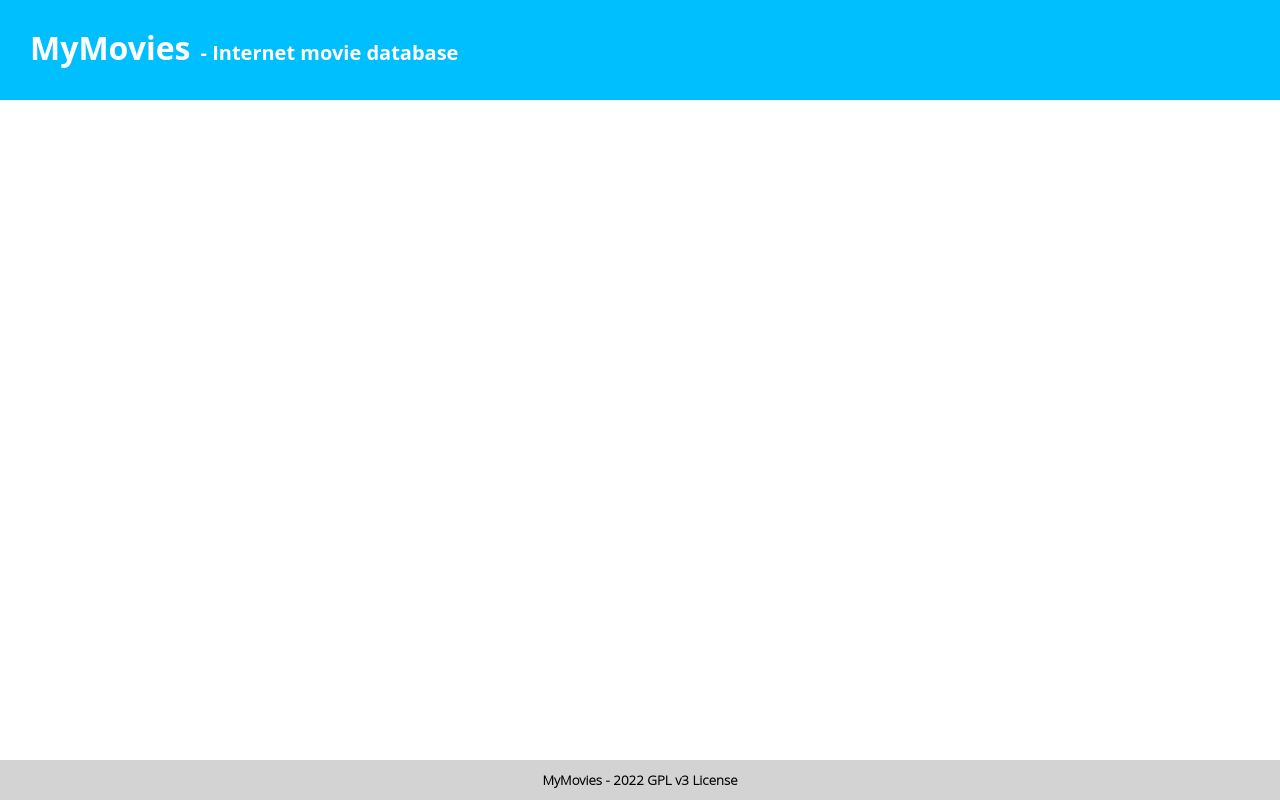
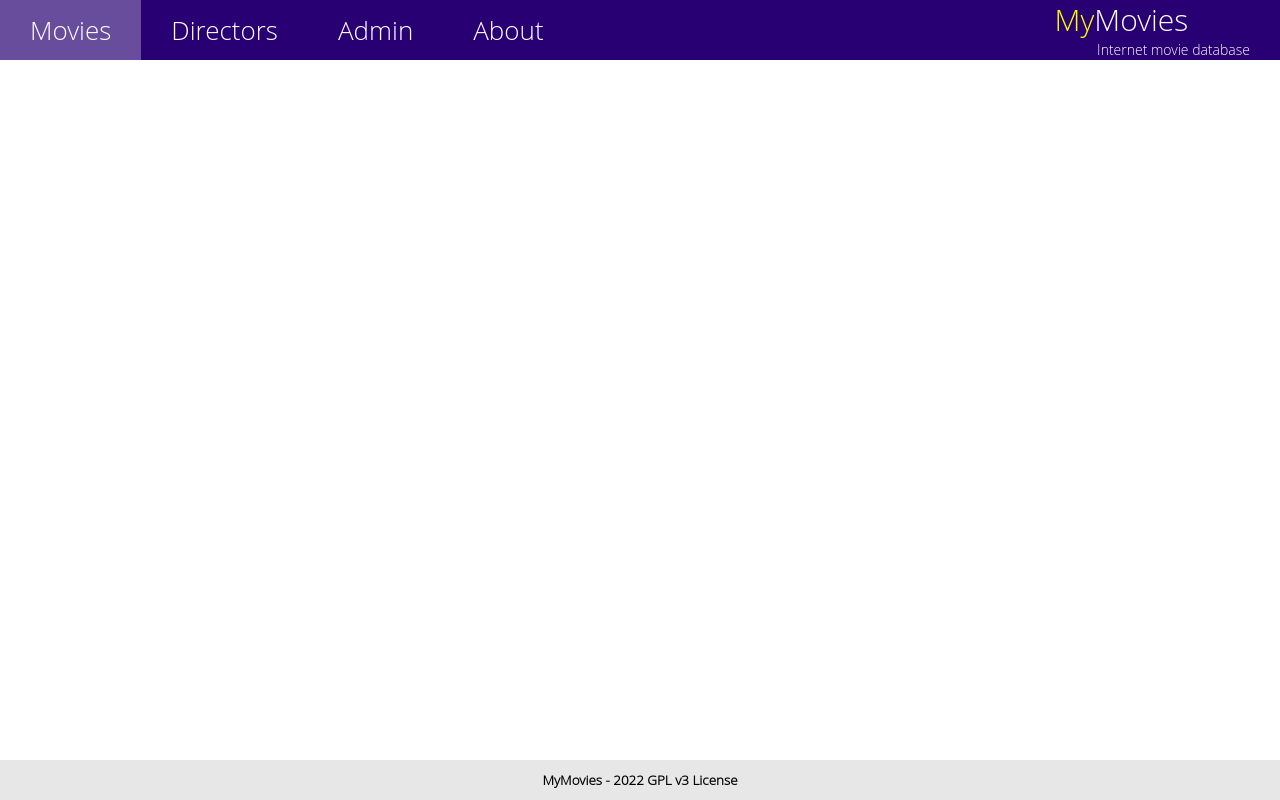
Before and after one commit to samshahw/mymovies-client, a React (Create React App) app: page / in a window 1280 px wide. Built offline with nearby package versions, Linux system fonts and the light colour scheme.

Commit message:
Basic page structure

```diff
--- a/package.json
+++ b/package.json
@@ -6,10 +6,11 @@
     "@testing-library/jest-dom": "^5.16.4",
     "@testing-library/react": "^13.2.0",
     "@testing-library/user-event": "^13.5.0",
+    "eslint-plugin-react-hooks": "^4.5.0",
     "react": "^18.1.0",
     "react-dom": "^18.1.0",
     "react-router-dom": "^6.3.0",
-    "react-scripts": "5.0.1",
+    "react-scripts": "^2.1.3",
     "web-vitals": "^2.1.4"
   },
   "scripts": {
--- a/src/footer/Footer.css
+++ b/src/footer/Footer.css
@@ -5,9 +5,10 @@
     width: 100%;
     height: 40px;
     margin: 0;
-    background-color: lightgray;
+    background-color: #e7e7e7;
     text-align: center;
     font-family: 'Open Sans Light', sans-serif;
+    font-weight: lighter;
     font-size: 20px;
 }
 
--- a/src/header/Header.css
+++ b/src/header/Header.css
@@ -4,17 +4,50 @@
     top: 0;
     left: 0;
     width: 100%;
-    height: 100px;
-    background-color: deepskyblue;
+    height: 60px;
+    background-color: #280073;
 }
 
-.title {
-    padding: 5px 30px 10px 30px;
-    color: white;
+.header-title {
+    margin: 0;
+    padding: 0 15px 0 25px;
+    color: #fff;
     font-family: 'Open Sans', sans-serif;
+    font-weight: lighter;
+    font-size: 30px;
+    line-height: 40px;
+    float: right;
 }
 
-.subtitle {
-    font-size: 20px;
-    padding-left: 10px;
+.header-subtitle {
+    padding-left: 42.5px;
+    line-height: 20px;
+    font-weight: lighter;
+    font-size: 14px;
 }
+
+.header-menus {
+    display: flex;
+    list-style-type: none;
+    margin: 0;
+    padding: 0;
+}
+
+.header-menus > li {
+    display: inline;
+    padding: 0 30px 0 30px;
+    line-height: 60px;
+    font-family: 'Open Sans Light', sans-serif;
+    font-size: 26px;
+}
+
+.header-menus > li:hover {
+    transition: background-color 1s;
+    background-color: #694d9d;
+    cursor: pointer;
+}
+
+.header-menus > li > a {
+    text-decoration: none;
+    color: #fff;
+}
--- a/src/header/Header.js
+++ b/src/header/Header.js
@@ -1,13 +1,32 @@
 import React from "react";
 import './Header.css';
+import {Link} from "react-router-dom";
 
 export default function Header() {
     return(
         <div id="header">
-            <h1 className="title">
-                MyMovies
-                <span className="title subtitle">- Internet movie database</span>
+            <h1 className="header-title">
+                <div>
+                    <span style={{color: 'yellow'}}>My</span>Movies
+                </div>
+                <div className="header-title header-subtitle">
+                    Internet movie database
+                </div>
             </h1>
+            <ul className="header-menus">
+                <li>
+                    <Link to="/movies">Movies</Link>
+                </li>
+                <li>
+                    <Link to="/directors">Directors</Link>
+                </li>
+                <li>
+                    <Link to="/admin">Admin</Link>
+                </li>
+                <li>
+                    <Link to="/about">About</Link>
+                </li>
+            </ul>
         </div>
     );
 }
```
Also changed, not shown: 1 other file (tests, documents, lock files or other folders).
